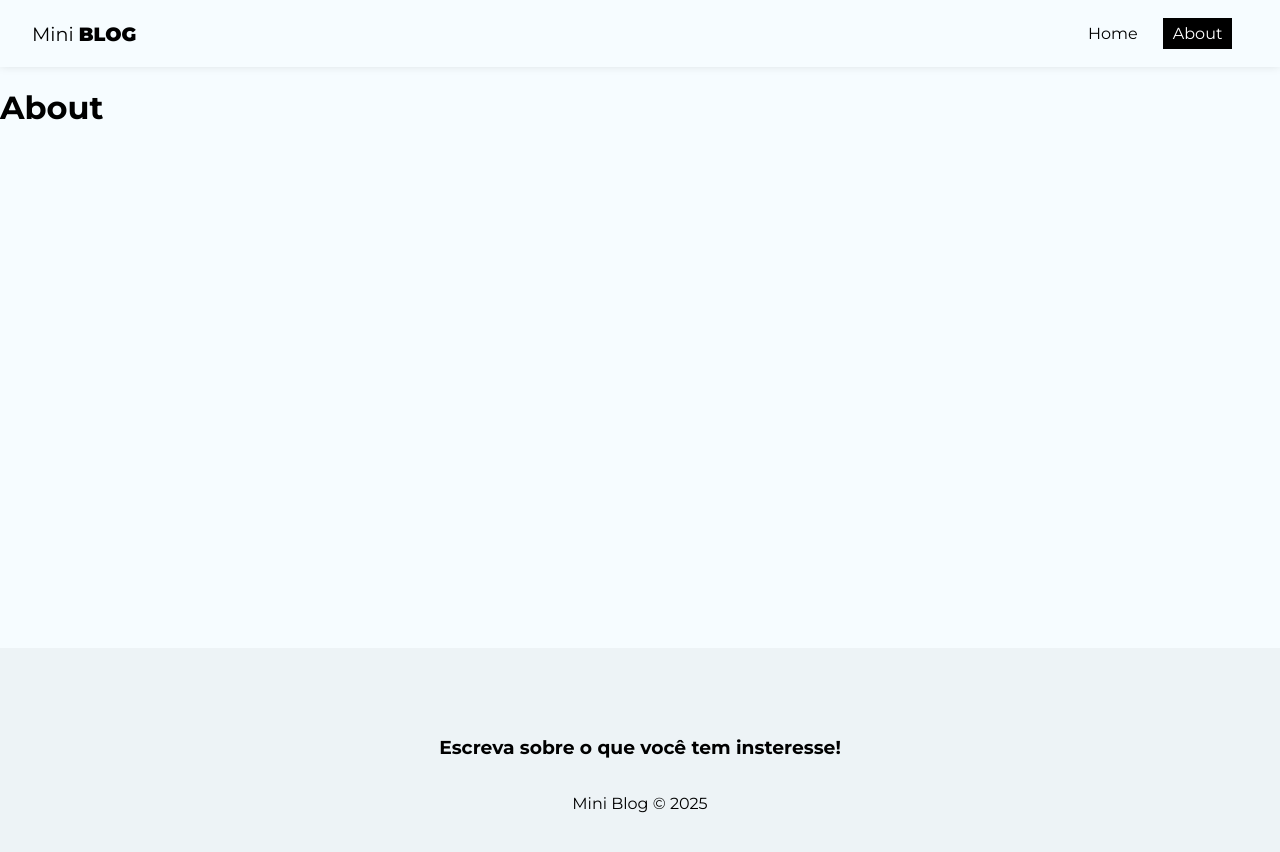
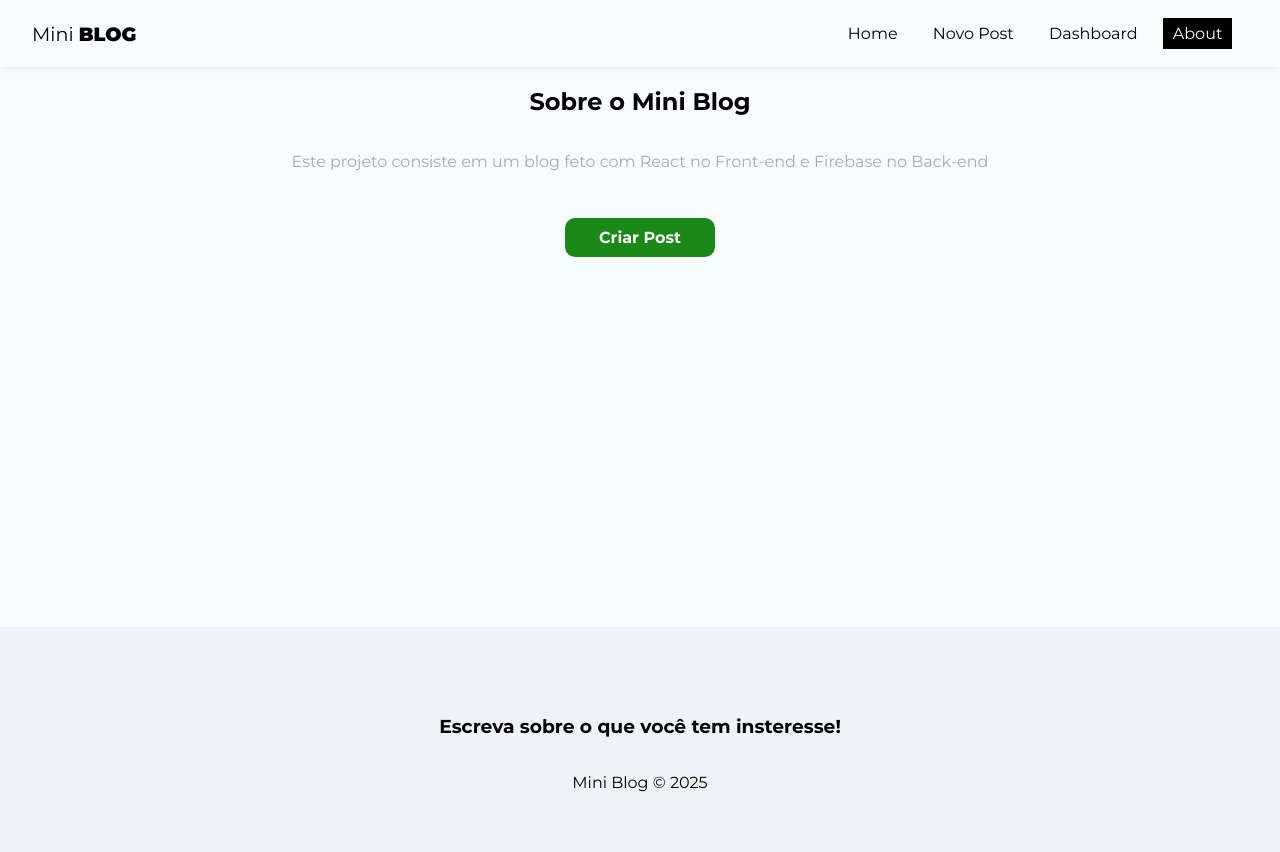
Before and after one commit to LucasLatsch/miniblog, a React (Create React App) app: page /about in a window 1280 px wide. Shown: the top 852 px of the page. Built offline with nearby package versions, Linux system fonts and the light colour scheme; no server answers; sample sign-in values are in the browser's storage.

Commit message:
Add CreatePost and Dashboard pages with navigation updates

```diff
--- a/src/App.js
+++ b/src/App.js
@@ -17,6 +17,8 @@
 import Footer from "./components/Footer/Footer";
 import Login from "./pages/Login/Login";
 import Register from "./pages/Register/Register";
+import CreatePost from "./pages/CreatePost/CreatePost";
+import Dashboard from "./pages/Dashboard/Dashboard";
 
 function App() {
   const [user, setUser] = useState(undefined);
@@ -43,8 +45,22 @@
             <Routes>
               <Route path="/" element={<Home />} />
               <Route path="/about" element={<About />} />
-              <Route path="/login" element={<Login />} />
-              <Route path="/register" element={<Register />} />
+              <Route
+                path="/login"
+                element={!user ? <Login /> : <Navigate to="/" />}
+              />
+              <Route
+                path="/register"
+                element={!user ? <Register /> : <Navigate to="/" />}
+              />
+              <Route
+                path="/posts/create"
+                element={user ? <CreatePost /> : <Navigate to="/login" />}
+              />
+              <Route
+                path="/dashboard"
+                element={user ? <Dashboard /> : <Navigate to="/login" />}
+              />
             </Routes>
           </div>
           <Footer />
--- a/src/components/Navbar/Navbar.js
+++ b/src/components/Navbar/Navbar.js
@@ -42,6 +42,26 @@
             </li>
           </>
         )}
+        {user && (
+          <>
+            <li>
+              <NavLink
+                to="/posts/create"
+                className={({ isActive }) => (isActive ? styles.active : "")}
+              >
+                Novo Post
+              </NavLink>
+            </li>
+            <li>
+              <NavLink
+                to="/dashboard"
+                className={({ isActive }) => (isActive ? styles.active : "")}
+              >
+                Dashboard
+              </NavLink>
+            </li>
+          </>
+        )}
         <li>
           <NavLink
             to="/about"
--- a/src/pages/About/About.js
+++ b/src/pages/About/About.js
@@ -1,9 +1,19 @@
 import styles from "./About.module.css";
+import { Link } from "react-router-dom";
 
 const About = () => {
   return (
-    <div>
-      <h1>About</h1>
+    <div className={styles.about}>
+      <h2>
+        Sobre o Mini <span>Blog</span>
+      </h2>
+      <p>
+        Este projeto consiste em um blog feto com React no Front-end e Firebase
+        no Back-end
+      </p>
+      <Link to="/posts/create" className="btn">
+        Criar Post
+      </Link>
     </div>
   );
 };
--- a/src/pages/About/About.module.css
+++ b/src/pages/About/About.module.css
@@ -0,0 +1,17 @@
+.about {
+  text-align: center;
+  display: flex;
+  flex-direction: column;
+  align-items: center;
+}
+
+.about p {
+  color: #aaa;
+  margin-bottom: 2em;
+}
+
+.about a {
+  display: block;
+  margin-top: 15px;
+  padding: 10px 15px;
+}
--- /dev/null
+++ b/src/pages/CreatePost/CreatePost.js
@@ -0,0 +1,11 @@
+import React from "react";
+
+const CreatePost = () => {
+  return (
+    <div>
+      <h1>Novo Post</h1>
+    </div>
+  );
+};
+
+export default CreatePost;
--- /dev/null
+++ b/src/pages/Dashboard/Dashboard.js
@@ -0,0 +1,11 @@
+import React from "react";
+
+const Dashboard = () => {
+  return (
+    <div>
+      <h1>Dashboard</h1>
+    </div>
+  );
+};
+
+export default Dashboard;
```
Also changed, not shown: src/pages/CreatePost/CreatePost.module.css (added), src/pages/Dashboard/Dashboard.module.css (added).
